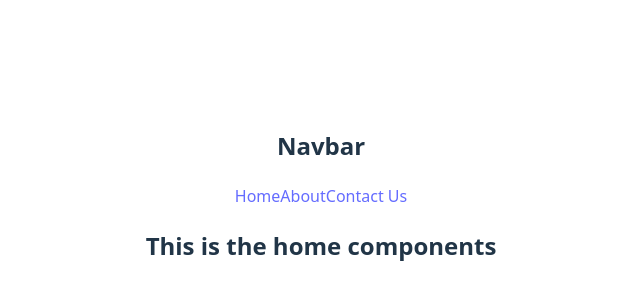
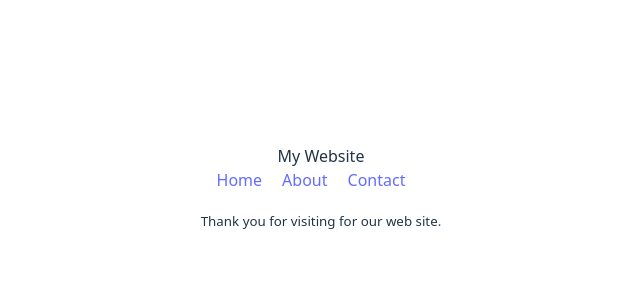
Before and after one commit to shahadot99999/introduction-react-new-router, a React (Vite) app: page / in a window 1280 px wide. Shown: the part 204-504 px from the top of the page, without its empty margins (319-959 px from the left). Built offline with nearby package versions, Linux system fonts and the light colour scheme.

Commit message:
Nested Route and Use Link, outlet recap again

```diff
--- /dev/null
+++ b/src/components/Footer/Footer.jsx
@@ -0,0 +1,11 @@
+
+
+const Footer = () => {
+    return (
+        <div>
+           <p><small>Thank you for visiting for our web site.</small></p>
+        </div>
+    );
+};
+
+export default Footer;
--- /dev/null
+++ b/src/components/Header/Header.css
@@ -0,0 +1,3 @@
+nav a {
+    margin-right: 20px;
+}
--- a/src/components/Header/Header.jsx
+++ b/src/components/Header/Header.jsx
@@ -1,12 +1,15 @@
+import { Link } from 'react-router-dom';
+import './Header.css';
 
 const Header = () => {
     return (
         <div>
-            <h2>Navbar</h2>
+
             <nav>
-                <a href="/">Home</a>
-                <a href="/about">About</a>
-                <a href="/contact">Contact Us</a>
+                <span>My Website</span><br></br>
+                <Link to="/">Home</Link>
+                 <Link to="/about" >About</Link>
+                 <Link to= "/contact">Contact</Link>
             </nav>
         </div>
     );
--- a/src/components/Home/Home.jsx
+++ b/src/components/Home/Home.jsx
@@ -1,13 +1,16 @@
 import { Outlet } from "react-router-dom";
 import Header from "../Header/Header";
+import Footer from "../Footer/Footer";
 
 
 const Home = () => {
     return (
         <div>
             <Header></Header>
-         <h2>This is the home components</h2>
+
          <Outlet></Outlet>
+
+         <Footer></Footer>
         </div>
     );
 };
--- a/src/main.jsx
+++ b/src/main.jsx
@@ -14,7 +14,7 @@ import Contact from './components/Contact/Contact.jsx';
 
 const router = createBrowserRouter([
   {
-    path: "/",
+    path: '/',
     element: <Home></Home>,
     children: [
       {
```
